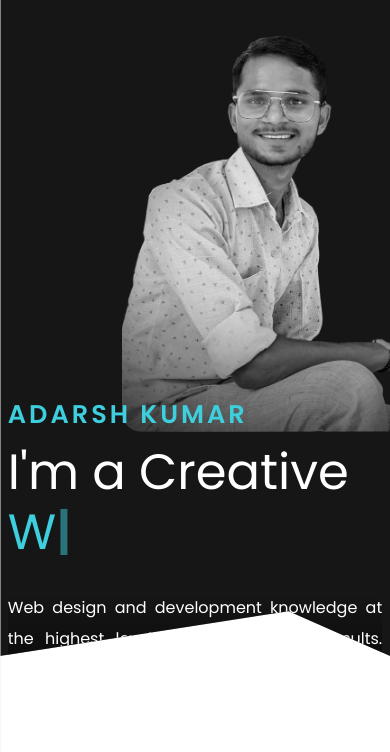
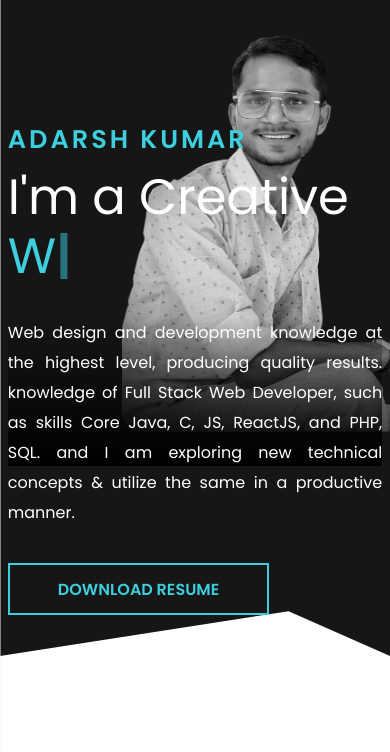
Before and after one commit to MindedCode/Adarsh-Portfolio, a plain HTML site: page index.html in a window 390 px wide. Shown: the part 92-844 px from the top of the page. Drawn offline with nearby package versions, Linux system fonts and the light colour scheme; no server answers.

Commit message:
for clean code day1 1

```diff
--- a/css/style.css
+++ b/css/style.css
@@ -1132,7 +1132,7 @@
     }
 
     .hero .right {
-        top: 6.7%;
+        top: 3.7%;
     }
 
     .hero .right h1 {
```
